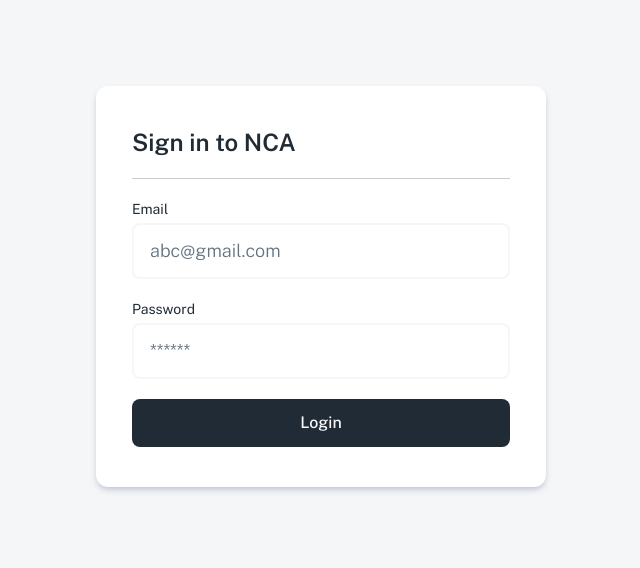
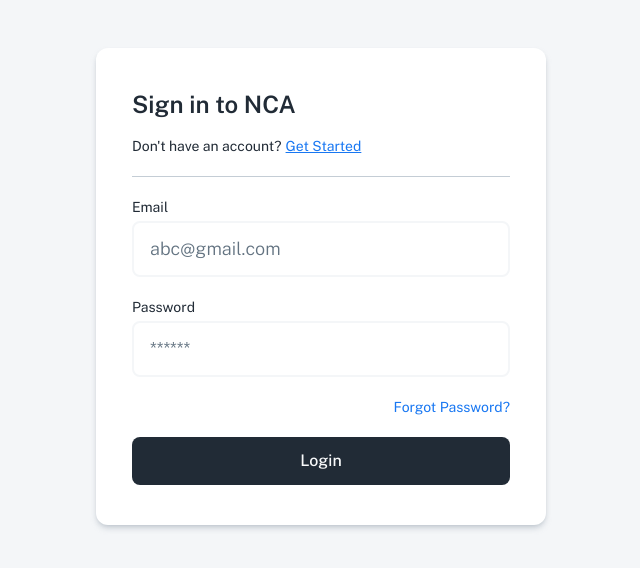
Before and after one commit to kunal2902/rent-buddy-admin, a Next.js app: page /login in a window 1280 px wide. Shown: the part 114-682 px from the top of the page, without its empty margins (319-959 px from the left). Built offline with nearby package versions, Linux system fonts and the light colour scheme.

Commit message:
feat: :sparkles: add features to login box

```diff
--- a/components/login-page/login-container/login-container.tsx
+++ b/components/login-page/login-container/login-container.tsx
@@ -2,6 +2,7 @@
 
 import { SolidBtn, TextInput } from "@/components/elements";
 import { useLoginContainer } from "./hook";
+import Link from "next/link";
 
 const LoginContainer = () => {
 	const { email, onEmailChange, password, onPasswordChange } =
@@ -12,6 +13,13 @@
 			<h1 className="text-2xl font-semibold text-light-primary-text">
 				Sign in to NCA
 			</h1>
+
+			<div className="w-full flex text-sm mt-4">
+				<p className="text-grey-800">{"Don't have an account?"}</p>
+				<Link href="#" className="ml-1">
+					<p className="underline text-primary-main">Get Started</p>
+				</Link>
+			</div>
 
 			<hr className="mt-5 border-t border-t-grey-400" />
 
@@ -31,6 +39,14 @@
 				placeholder="******"
 			/>
 
+			<div className="w-full flex justify-end">
+				<Link href="#">
+					<p className="text-sm mt-5 hover:underline text-primary-main font-public-sans">
+						Forgot Password?
+					</p>
+				</Link>
+			</div>
+
 			<SolidBtn
 				title="Login"
 				className="mt-5 py-3 rounded-lg"
```
